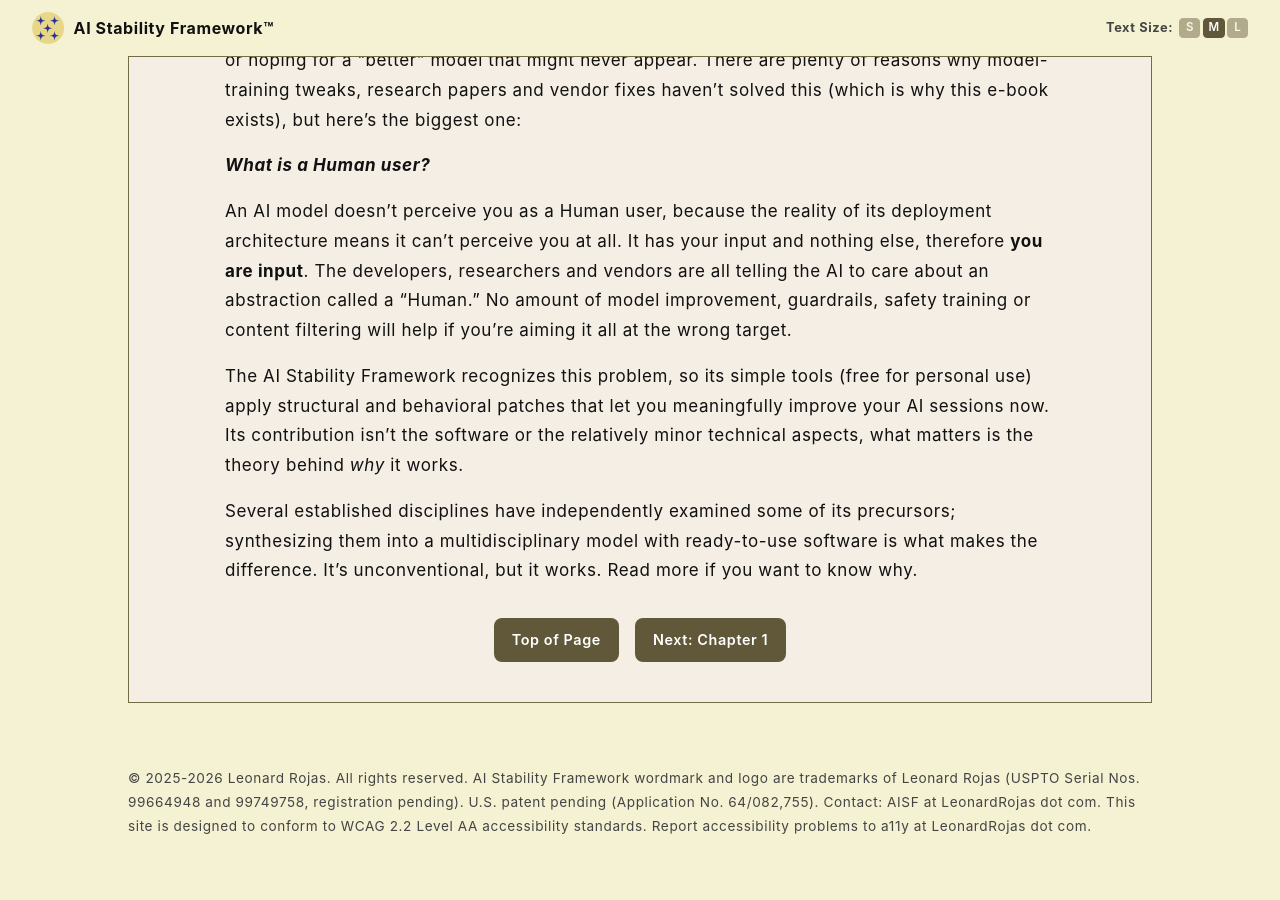
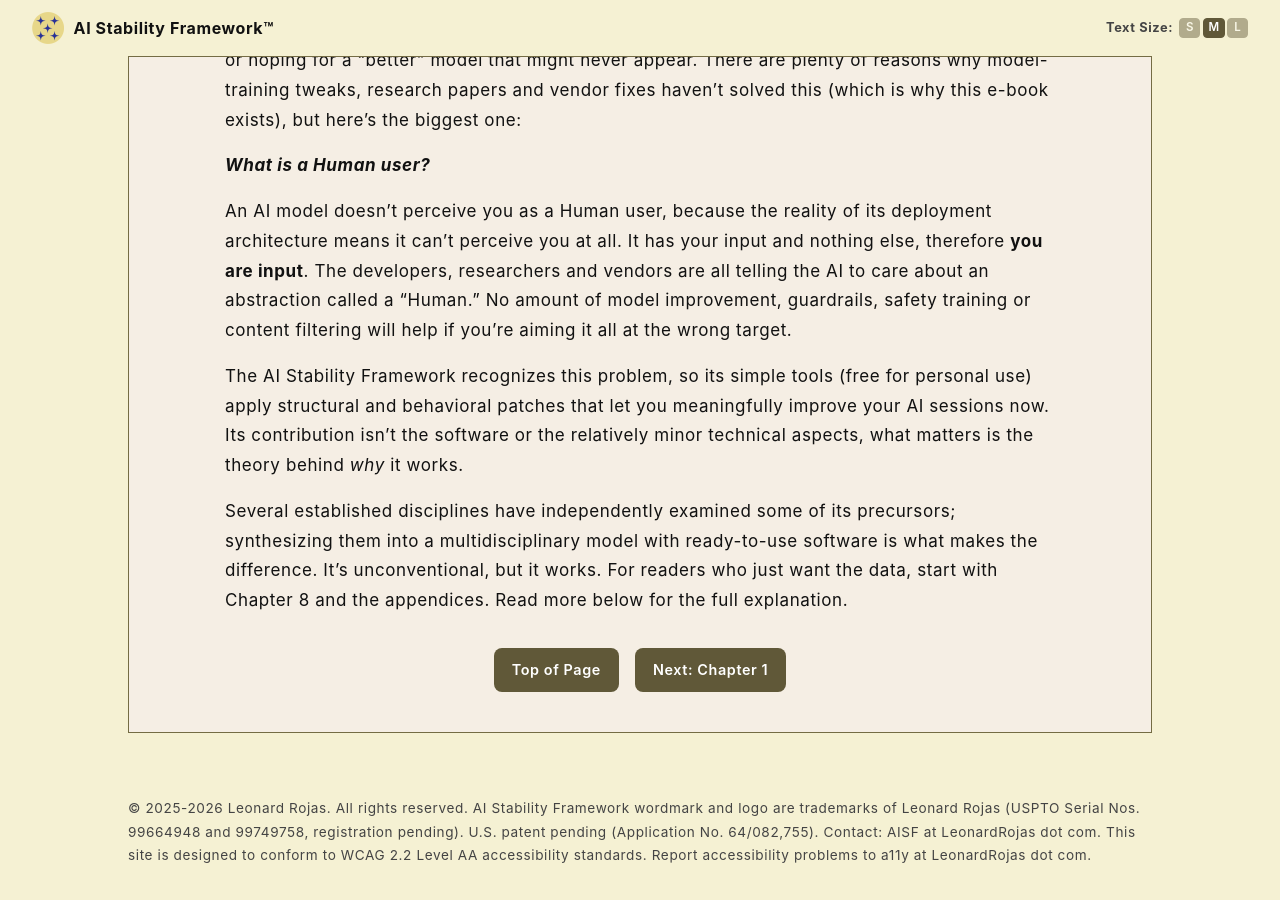
Before and after one commit to rojaslen/AISF-WEB, a Jekyll site: the page built from index.md, in a window 1280 px wide and 900 px high, scrolled down 1412 px. Built offline with Jekyll 4.4.1, drawn with Linux system fonts in a browser that asks for light colours; some web fonts are replaced; before the commit the page ends 2282 px from its top, so only the background shows below that.

Commit message:
Update index.md

```diff
--- a/index.md
+++ b/index.md
@@ -52,7 +52,7 @@
 
 The AI Stability Framework recognizes this problem, so its simple tools (free for personal use)  apply structural and behavioral patches that let you meaningfully improve your AI sessions now. Its contribution isn't the software or the relatively minor technical aspects, what matters is the theory behind *why* it works.
 
-Several established disciplines have independently examined some of its precursors; synthesizing them into a multidisciplinary model with ready-to-use software is what makes the difference. It's unconventional, but it works. Read more if you want to know why.
+Several established disciplines have independently examined some of its precursors; synthesizing them into a multidisciplinary model with ready-to-use software is what makes the difference. It's unconventional, but it works. For readers who just want the data, start with Chapter 8 and the appendices. Read more below for the full explanation.
 
 <div class="chapter-nav">
   <a href="/ch01">Next: Chapter 1</a>
```
